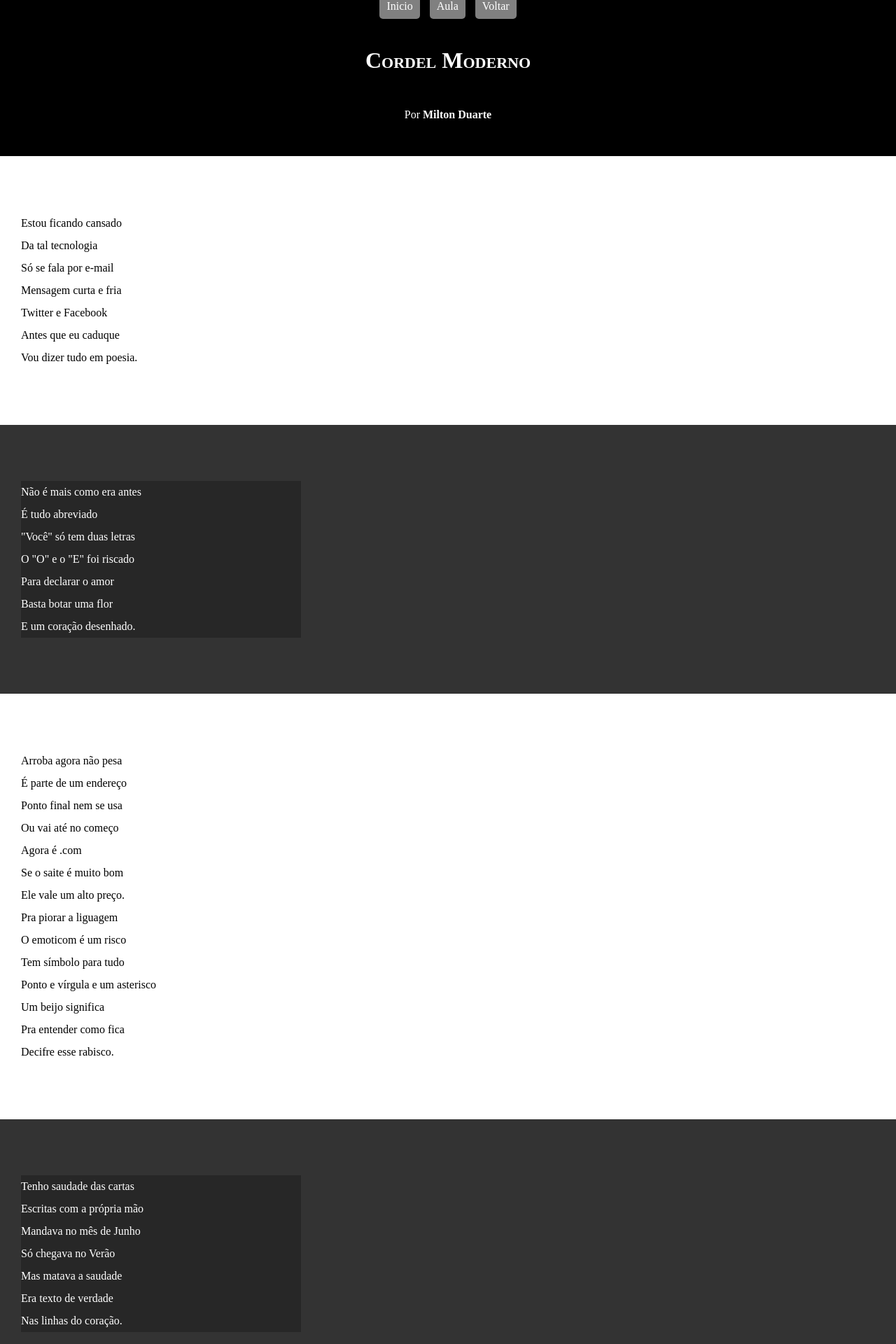
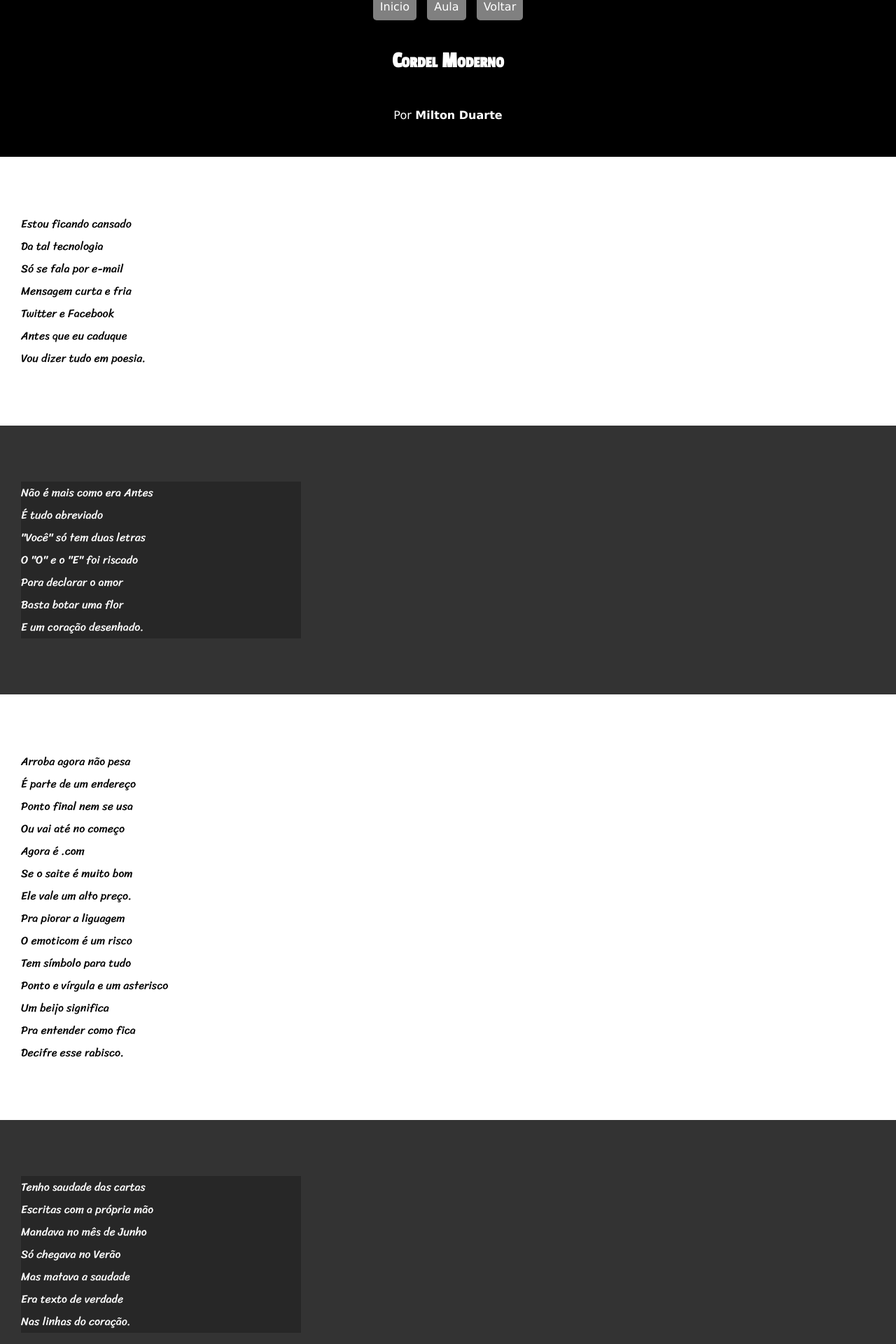
Before and after one commit to engmarcoselias/HTML-e-CSS-Curso, a PHP site: page /Aula/site2.html in a window 1280 px wide. Shown: the top 1920 px of the page at 70% size. Run offline with PHP 8.4, Linux system fonts and the light colour scheme.

Commit message:
Edição trabalho
inicio aula video 23

```diff
--- a/Aula/site2.html
+++ b/Aula/site2.html
@@ -33,7 +33,7 @@
     </section>
     <section class="imagem">
         <p>
-            Não é mais como era antes <br>
+            Não é mais como era Antes <br>
             É tudo abreviado <br>
             "Você" só tem duas letras <br>
             O "O" e o "E" foi riscado <br>
--- a/Aula/ultimo video.txt
+++ b/Aula/ultimo video.txt
@@ -1 +1,2 @@
 # Proximo video 23
+tempo 9:43
--- a/CSS/site2.css
+++ b/CSS/site2.css
@@ -1,12 +1,24 @@
 @charset "UTF-8";
 
+@import url('https://fonts.googleapis.com/css2?family=Passion+One&display=swap'); /*font-family: 'Passion One', cursive;*/
+
+
+@import url('https://fonts.googleapis.com/css2?family=Sriracha&display=swap');/*font-family: 'Sriracha', cursive;*/
+
+:root{
+    --fonte1: Verdana, Geneva, Tahoma, sans-serif;
+    --fonte2: 'Passion One', cursive;
+    --fonte3: 'Sriracha', cursive;
+}
 * {
     margin: 0px;
     padding: 0px;
+
 }
 html, body {
     min-height: 100vh; /*vh height= altura  vw- width= largura*/
     background-color: darkgray;
+    font-family: var(--fonte1);
 }
 header {
     background-color: black;
@@ -31,6 +43,7 @@ header > h1 {
     padding: 50px;
     /*text-transform: uppercase; deixa todo o texto maiusculo*/
     font-variant: small-caps; /*transforma todas as letras em maiusculas mais as primeiras ficam maiores*/
+    font-family: var(--fonte2);
 }
 header > p {
     padding-bottom: 50px;
@@ -48,6 +61,7 @@ section {
     padding-bottom: 10vh;
     line-height: 2em;
     padding-left: 30px;
+    font-family: var(--fonte3);
 }
 .normal {
     background-color: white;
```
